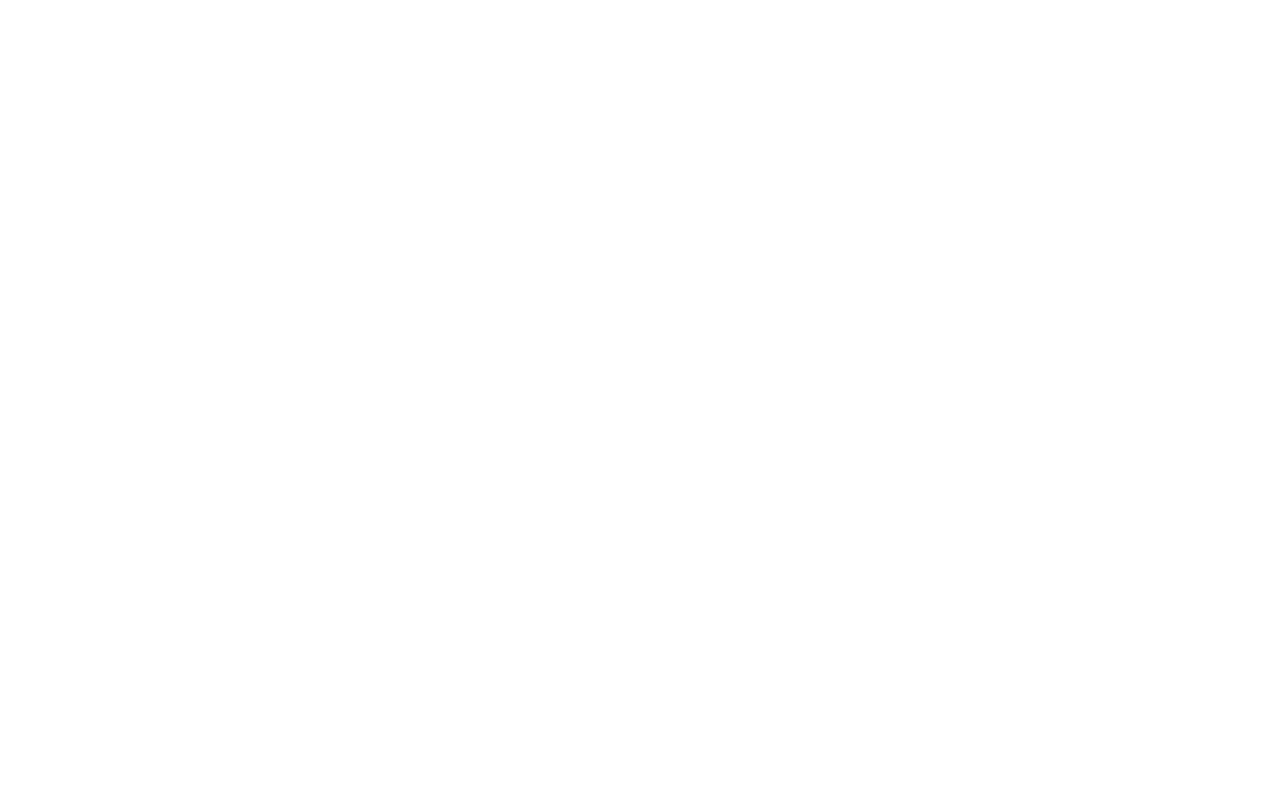
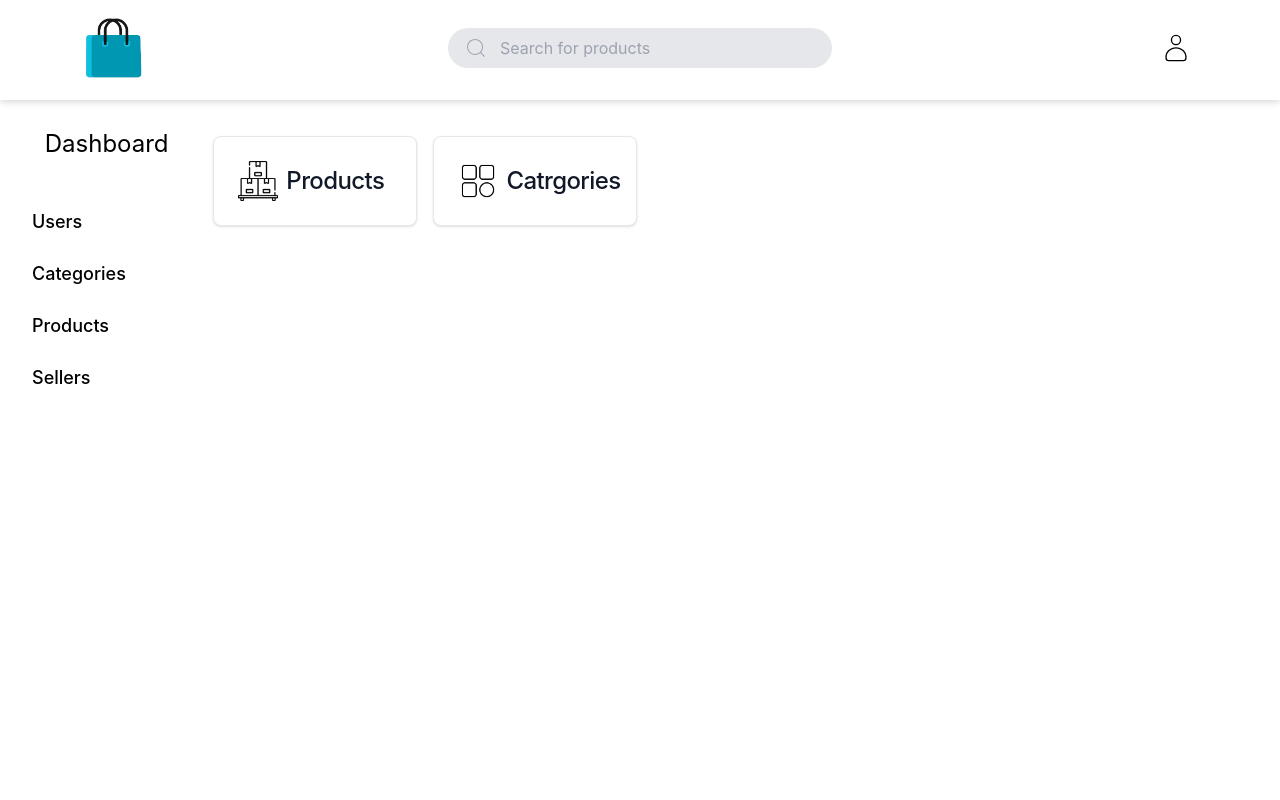
Before and after one commit to Soulaimane07/Bi3smart3, a React (Create React App) app in the folder front/: page /Admin/dashboard in a window 1280 px wide. Before the commit this address had no page. Shown: the top 800 px of the page. Built offline with nearby package versions, Linux system fonts and the light colour scheme.

Commit message:
organisation

```diff
--- a/front/src/App.js
+++ b/front/src/App.js
@@ -5,6 +5,7 @@
 import Auth from './Components/Auth/Auth';
 import Clients from './Interfaces/Clients';
 import Seller from './Interfaces/Seller';
+import Admin from './Interfaces/Admin';
 
 function App() {
   let authPage = useSelector(state => state.authPage.opened)
@@ -16,6 +17,8 @@
     <BrowserRouter>
       <Clients />
       <Seller />
+      <Admin/>
+
 
       {authPage && <Auth />}
     </BrowserRouter>
--- a/front/src/Interfaces/Admin.js
+++ b/front/src/Interfaces/Admin.js
@@ -1,22 +1,21 @@
 import React from 'react'
-import Footer from '../Components/Footer/Footer'
-import Navadmin from '../Components/Navbar/Navadmin'
-import Sidebar from '../Components/Navbar/Sidebar'
-import User from '../Components/User/User'
+import { Route, Routes } from 'react-router-dom'
+import ReadUser from '../Pages/Admin/User/ReadUser'
+import AddUser from '../Pages/Admin/User/AddUser'
+import EditUser from '../Pages/Admin/User/EditUser'
+import Dashboard from '../Pages/Admin/Dashboard/Dashboard'
 function Admin() {
 
   return (
 
     <>
-
-    <Navadmin />
-
-    <main className='min-h-screen mt-28 flex items-start'>
-    <Sidebar />
-    <User />
-        </main>
-    <Footer />
-    </>
+    <Routes>
+    <Route path="/Admin/dashboard" element={<Dashboard />} />
+        <Route path="/Admin/readuser" element={<ReadUser />} />
+        <Route path="/Admin/adduser" element={<AddUser />} />
+        <Route path="/Admin/edituser/:id" element={<EditUser />} />
+    </Routes>
+</>
   )
 }
 
--- /dev/null
+++ b/front/src/Pages/Admin/Dashboard/Dashboard.jsx
@@ -0,0 +1,45 @@
+import React from 'react'
+import Navadmin from '../../../Components/Navbar/Navadmin'
+import Sidebar from '../../../Components/Navbar/Sidebar'
+import { Link } from 'react-router-dom'
+import Footer from '../../../Components/Footer/Footer'
+
+function Dashboard() {
+    const list =[
+        {
+            image: "../images/products.png",
+            title: "Products",
+            stats: "",
+
+        },
+        {
+            image: "../images/categories.png",
+            title: "Catrgories",
+
+        },
+    ]
+  return (
+    <>
+
+    <Navadmin />
+
+    <main className='min-h-screen mt-28 flex items-start'>
+    <Sidebar />
+    <div className='flex flex-row mt-6 space-x-4'>
+        {list.map((item,key)=>(
+            <div key={key} class="w-full  p-6 bg-white border border-gray-200 rounded-lg shadow">
+                <Link to={item.link} className='flex items-center space-x-2'>
+                    <img src={item.image} alt='logo' className='w-10' />
+                    <h5 class=" text-2xl font-medium tracking-tight text-gray-900"> {item.title} </h5>
+                </Link>
+
+            </div>
+        ))}
+    </div>
+        </main>
+    <Footer />
+    </>
+  )
+}
+
+export default Dashboard
--- /dev/null
+++ b/front/src/Pages/Admin/User/ReadUser.jsx
@@ -0,0 +1,20 @@
+import React from 'react'
+import Navadmin from '../../../Components/Navbar/Navadmin'
+import Sidebar from '../../../Components/Navbar/Sidebar'
+import User from './User'
+import Footer from '../../../Components/Footer/Footer'
+function ReadUser() {
+  return (
+    <>
+    <Navadmin />
+
+    <main className='min-h-screen mt-28 flex items-start'>
+    <Sidebar />
+    <User />
+        </main>
+    <Footer />
+    </>
+  )
+}
+
+export default ReadUser
--- a/front/src/Components/User/User.jsx
+++ b/front/src/Pages/Admin/User/User.jsx
@@ -2,8 +2,8 @@
 import { CiTrash } from 'react-icons/ci';
 import { BiEditAlt } from "react-icons/bi";
 import { IoAdd } from "react-icons/io5";
-import { GetUsers } from '../Functions';
 import { Link } from 'react-router-dom';
+import { GetUsers } from '../../../Components/Functions';
 function User() {
     const users = GetUsers()
   return (
--- a/front/src/Pages/Profil/Profil.jsx
+++ b/front/src/Pages/Profil/Profil.jsx
@@ -1,9 +1,11 @@
 import React from 'react'
 import Footer from '../../Components/Footer/Footer'
 import Filtrage from '../Products/Filtrage'
+import Navbar from '../../Components/Navbar/Navbar'
 function Profil() {
   return (
     <>
+    <Navbar/>
     <Filtrage />
     <main className='min-h-screen mt-28'>
 
```
Also changed, not shown: front/src/Interfaces/Clients.js (+0 -7 lines), front/src/Pages/Admin/User/AddUser.jsx (renamed from front/src/Components/User/AddUser.jsx), front/src/Pages/Admin/User/EditUser.jsx (renamed from front/src/Components/User/EditUser.jsx).
